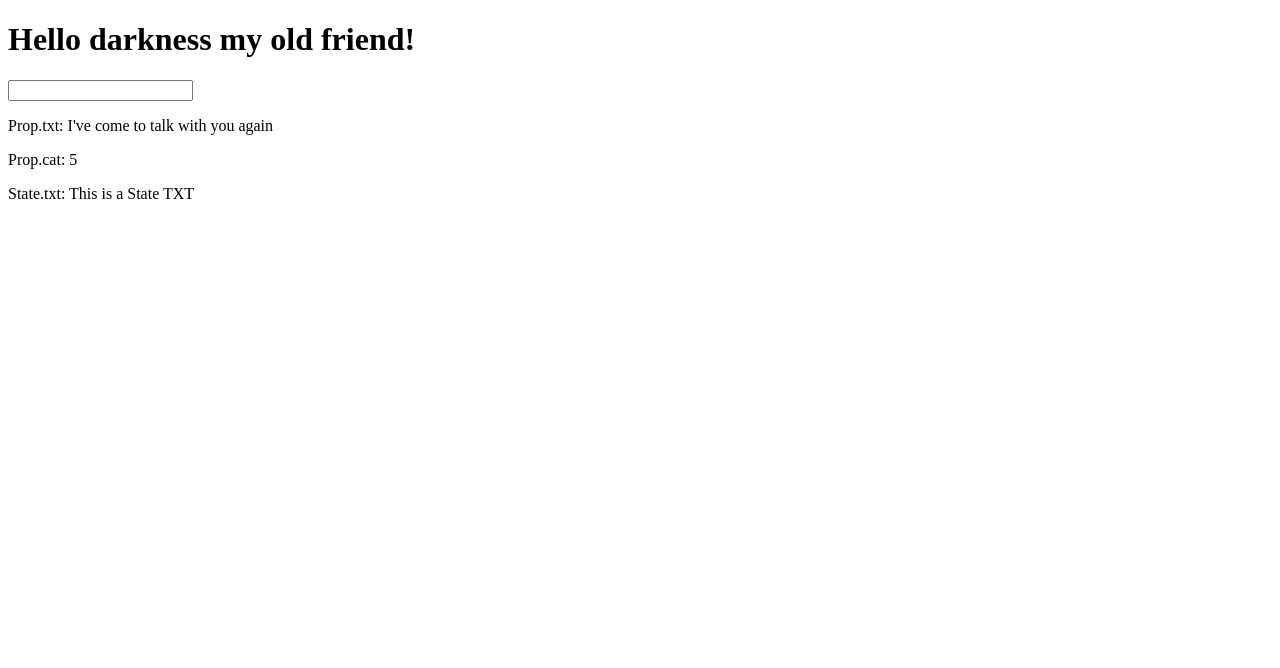
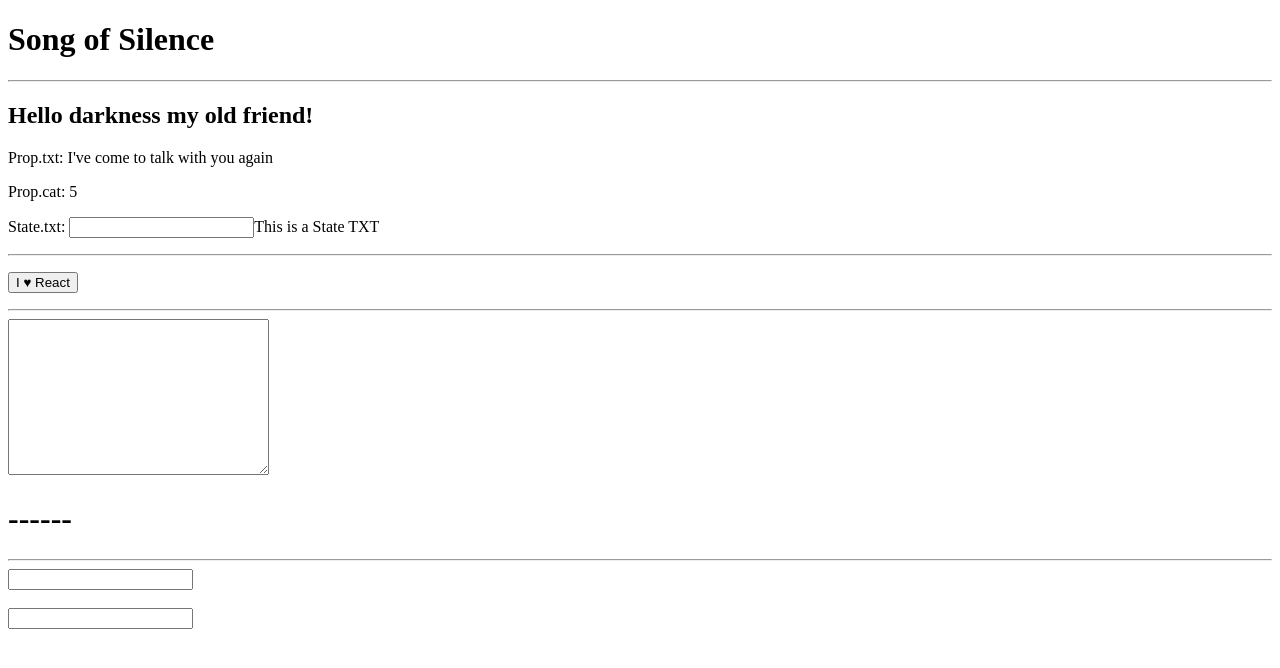
Before and after one commit to anderson-amorim/egghead-react, a React (Create React App) app: page / in a window 1280 px wide. Shown: the top 668 px of the page. Built offline with nearby package versions, Linux system fonts and the light colour scheme.

Commit message:
Updating with more exercises

```diff
--- a/src/App.js
+++ b/src/App.js
@@ -17,11 +17,18 @@ class App extends React.Component {
     render() {
         return (
             <div>
-                <h1>Hello darkness my old friend!</h1>
-                <input type="text" onChange={this.update.bind(this)}></input>
+                <Title txt="Song of Silence" />
+                <hr />
+                <h2>Hello darkness my old friend!</h2>
                 <p>Prop.txt: {this.props.txt}</p>
                 <p>Prop.cat: {this.props.cat}</p>
-                <p>State.txt: {this.state.txt}</p>
+                <p>State.txt: <Widget update={this.update.bind(this)} />{this.state.txt}</p>
+                <hr />
+                <p><Button>I <Heart /> React</Button></p>
+                <hr />
+                <TextArea />
+                <hr />
+                <MyInput />
             </div>
         )
     }
@@ -36,6 +43,87 @@ App.defaultProps = {
     txt: "Hello mate, i'm here!"
 }
 
-//const App  = () => <h1>Hello Stateless Bitches</h1>
+const Widget = (props) => <input type="text" onChange={props.update}></input>;
+
+const Button = (props) => <button>{props.children}</button>;
+
+class Heart extends React.Component {
+    render() {
+        return <span>&hearts;</span>;
+    }
+}
+
+const Title = (props) => <h1>{props.txt}</h1>;
+
+Title.propTypes = {
+    txt(props, propName, component) {
+        if (!(propName in props)) {
+            return new Error(`Missing ${propName} faggot!`);
+        }
+        if (props[propName].length < 6) {
+            return new Error(`${propName} was too short... faggot!`);
+        }
+    }
+}
+
+class TextArea extends React.Component {
+    constructor() {
+        super();
+        this.state = { currentEvent: '------' };
+        this.update = this.update.bind(this);
+    }
+    update(e) {
+        this.setState({ currentEvent: e.type });
+    }
+    render() {
+        return (
+            <div>
+                <textArea cols="30" rows="10"
+                    onKeyPress={this.update}
+                    onCopy={this.update}
+                    onCut={this.update}
+                    onPaste={this.update}
+                    onFocus={this.update}
+                    onBlur={this.update}
+                    onDoubleClick={this.update}
+                    onTouchStart={this.update}
+                    onTouchMove={this.update}
+                    onTouchEnd={this.update}
+                />
+                <h1>{this.state.currentEvent}</h1>
+            </div>
+        );
+    }
+}
+
+class MyInput extends React.Component {
+    constructor() {
+        super();
+        this.state = { a: '' }
+    }
+    update() {
+        this.setState({
+            a: this.a.refs.input.value,
+            b: this.refs.b.value
+        });
+    }
+    render() {
+        return (
+            <div>
+                <MyInputJunior ref={component => this.a = component} update={this.update.bind(this)}></MyInputJunior>
+                {this.state.a}
+                <br />
+                <input ref="b" type="text" onChange={this.update.bind(this)}></input>
+                {this.state.b}
+            </div>
+        );
+    }
+}
+
+class MyInputJunior extends React.Component {
+    render() {
+        return <div><input ref="input" type="text" onChange={this.props.update}></input></div>;
+    }
+}
 
 export default App;
```
